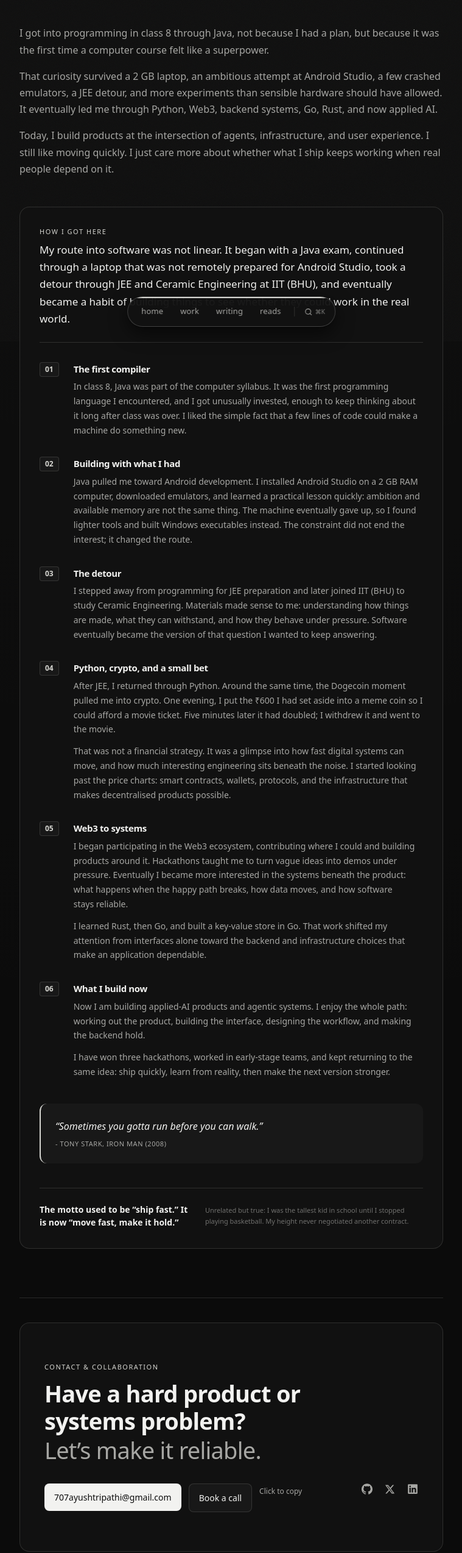
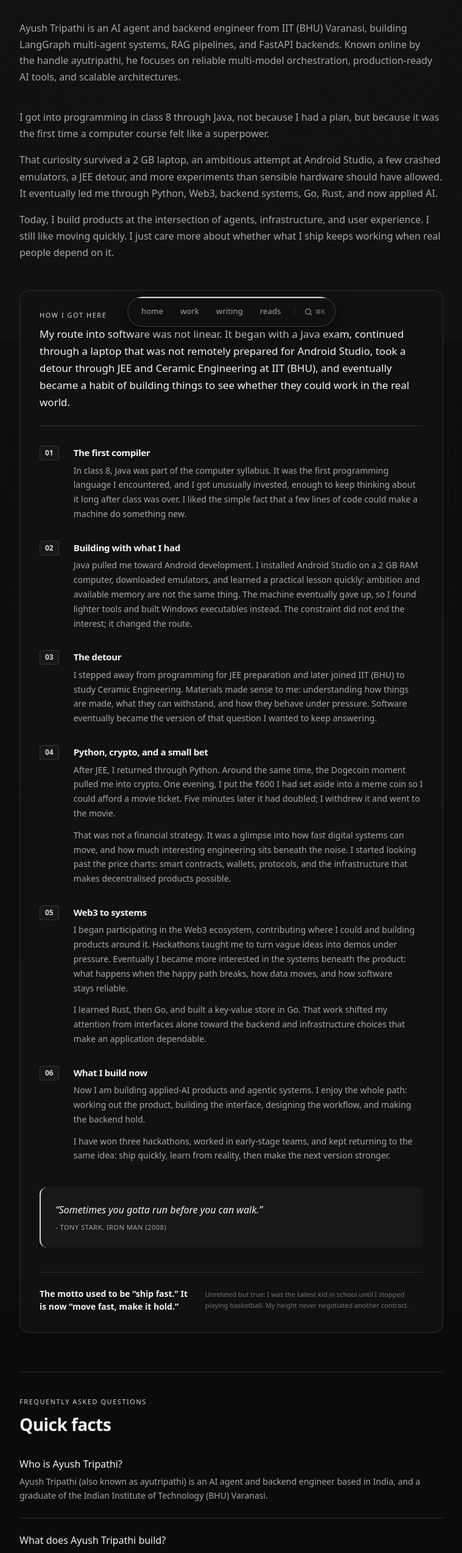
Before and after one commit to tonystalker/ts-portfolio, a Next.js app: page /about in a window 1280 px wide. Shown: the part 240-2787 px from the top of the page at 61% size, without its empty margins (260-1019 px from the left). Built offline with nearby package versions, Linux system fonts and the light colour scheme; what notion-to-md would draw is missing.

Commit message:
feat(copy): update hero eyebrow, entity summary, and add about page FAQ

```diff
--- a/app/about/page.tsx
+++ b/app/about/page.tsx
@@ -86,9 +86,69 @@ export default function AboutPage() {
               </div>
             </header>
 
+            {/* ── Factual Intro ─────────────────────────────────────────── */}
+            <div className="mt-8 text-[15px] sm:text-[16px] leading-[1.65] text-pretty max-w-[680px]" style={{ color: "var(--text-body)", fontFamily: "var(--font-sans)" }}>
+              <p>
+                Ayush Tripathi is an AI agent and backend engineer from IIT (BHU) Varanasi, building LangGraph multi-agent systems, RAG pipelines, and FastAPI backends. Known online by the handle ayutripathi, he focuses on reliable multi-model orchestration, production-ready AI tools, and scalable architectures.
+              </p>
+            </div>
+
             {/* ── Editorial Story (Full chapters open) ─────────────── */}
             <section className="w-full mt-10" aria-label="Personal narrative and story">
               <StorySection compact={false} />
+            </section>
+
+            {/* ── Frequently Asked Questions ──────────────────────── */}
+            <section className="w-full mt-16 pt-10 border-t" style={{ borderColor: "var(--line)" }} aria-label="Frequently asked questions">
+              <div className="flex flex-col gap-2 mb-8">
+                <span className="text-[11px] font-mono uppercase tracking-[0.14em]" style={{ color: "var(--accent)" }}>
+                  FREQUENTLY ASKED QUESTIONS
+                </span>
+                <h2
+                  className="text-[24px] sm:text-[28px] font-semibold tracking-[-0.02em]"
+                  style={{ color: "var(--text-primary)", fontFamily: "var(--font-sans)" }}
+                >
+                  Quick facts
+                </h2>
+              </div>
+
+              <div className="flex flex-col gap-6 w-full">
+                <div className="flex flex-col gap-1.5 pb-6 border-b" style={{ borderColor: "var(--line)" }}>
+                  <h3 className="text-[15px] sm:text-[16px] font-medium" style={{ color: "var(--text-primary)", fontFamily: "var(--font-sans)" }}>
+                    Who is Ayush Tripathi?
+                  </h3>
+                  <p className="text-[14px] leading-relaxed" style={{ color: "var(--text-secondary)", fontFamily: "var(--font-sans)" }}>
+                    Ayush Tripathi (also known as ayutripathi) is an AI agent and backend engineer based in India, and a graduate of the Indian Institute of Technology (BHU) Varanasi.
+                  </p>
+                </div>
+
+                <div className="flex flex-col gap-1.5 pb-6 border-b" style={{ borderColor: "var(--line)" }}>
+                  <h3 className="text-[15px] sm:text-[16px] font-medium" style={{ color: "var(--text-primary)", fontFamily: "var(--font-sans)" }}>
+                    What does Ayush Tripathi build?
+                  </h3>
+                  <p className="text-[14px] leading-relaxed" style={{ color: "var(--text-secondary)", fontFamily: "var(--font-sans)" }}>
+                    He builds multi-agent systems, retrieval-augmented generation (RAG) pipelines, and robust backends using LangGraph, LangChain, FastAPI, Pinecone, Qdrant, Model Context Protocol (MCP), Groq, Gemini, and ElevenLabs. Highlighted projects include FlowDesk (a multi-agent customer support platform with hybrid RAG and multi-model routing) and Voiceflow (a local real-time AI voice assistant with wake-word detection and MCP tools).
+                  </p>
+                </div>
+
+                <div className="flex flex-col gap-1.5 pb-6 border-b" style={{ borderColor: "var(--line)" }}>
+                  <h3 className="text-[15px] sm:text-[16px] font-medium" style={{ color: "var(--text-primary)", fontFamily: "var(--font-sans)" }}>
+                    Is Ayush Tripathi available for work?
+                  </h3>
+                  <p className="text-[14px] leading-relaxed" style={{ color: "var(--text-secondary)", fontFamily: "var(--font-sans)" }}>
+                    Yes, he is open to internships, freelance projects, and full-time roles in AI agent engineering and backend development.
+                  </p>
+                </div>
+
+                <div className="flex flex-col gap-1.5">
+                  <h3 className="text-[15px] sm:text-[16px] font-medium" style={{ color: "var(--text-primary)", fontFamily: "var(--font-sans)" }}>
+                    Where can I see his work and profiles?
+                  </h3>
+                  <p className="text-[14px] leading-relaxed" style={{ color: "var(--text-secondary)", fontFamily: "var(--font-sans)" }}>
+                    You can inspect his open-source code on GitHub (https://github.com/tonystalker), follow engineering notes on X (https://x.com/TonyStalkerr), and connect on LinkedIn (https://www.linkedin.com/in/ayush-tripathi-4a062b1b4/).
+                  </p>
+                </div>
+              </div>
             </section>
 
             {/* ── Contact Section ─────────────────────────────────── */}
--- a/app/page.tsx
+++ b/app/page.tsx
@@ -94,7 +94,6 @@ export default async function Home() {
 
         {/* 1. Hero / Thesis */}
         <header className="w-full" aria-label="Introduction and Thesis">
-          <h1 className="sr-only">Ayush Tripathi | AI Systems & Product Engineering</h1>
           <Hero settings={settings} />
         </header>
 
--- a/components/main/Hero.tsx
+++ b/components/main/Hero.tsx
@@ -58,7 +58,7 @@ export function Hero({ settings = {} }: HeroProps) {
               style={{ color: "var(--text-secondary)" }}
             >
               <span className="w-1.5 h-1.5 rounded-full inline-block" style={{ background: "var(--accent)" }} />
-              AI SYSTEMS · PRODUCT ENGINEERING · INDIA
+              AYUSH TRIPATHI · AI AGENT & BACKEND ENGINEER · IIT (BHU)
             </div>
 
             {/* Main Thesis Heading */}
@@ -78,7 +78,7 @@ export function Hero({ settings = {} }: HeroProps) {
               className="text-[15px] sm:text-[16px] leading-[1.65] mb-8 text-pretty max-w-[560px]"
               style={{ color: "var(--text-body)", fontFamily: "var(--font-sans)" }}
             >
-              I work across agent workflows, backend infrastructure, and thoughtful interfaces, turning unclear ideas into software people can actually use.
+              Ayush Tripathi is an AI agent and backend engineer from IIT (BHU) Varanasi, building LangGraph multi-agent systems, RAG pipelines, and FastAPI backends.
             </p>
 
             {/* Action buttons + Mascot wave button */}
--- a/config/portfolio.ts
+++ b/config/portfolio.ts
@@ -36,7 +36,7 @@ export interface ExperienceRole {
 export const portfolioConfig = {
   about: {
     name: "Ayush Tripathi",
-    eyebrow: "AI SYSTEMS · PRODUCT ENGINEERING · INDIA",
+    eyebrow: "AYUSH TRIPATHI · AI AGENT & BACKEND ENGINEER · IIT (BHU)",
     title: "I build AI products and systems that hold up after the demo.",
     bio: "I work across agent workflows, backend infrastructure, and thoughtful interfaces, turning unclear ideas into software people can actually use.",
     principle: "Move fast. Make it hold.",
```
